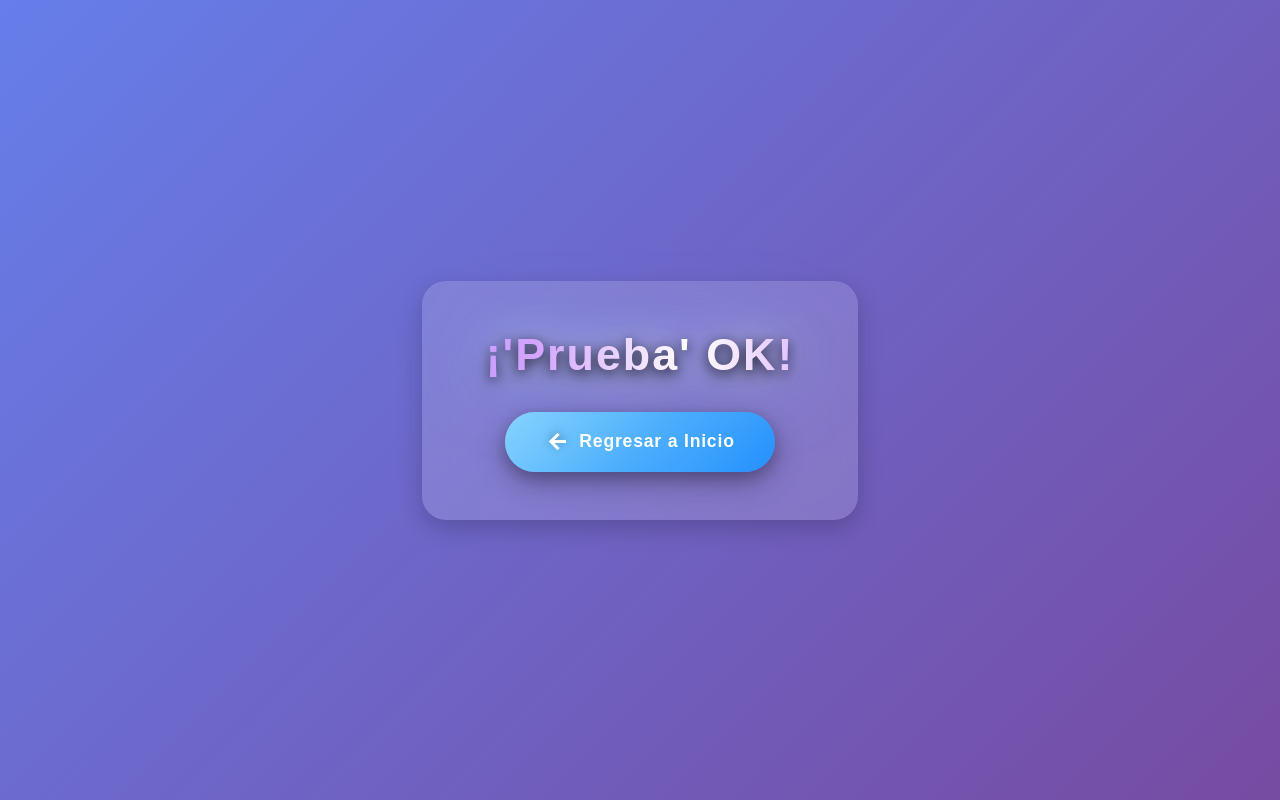
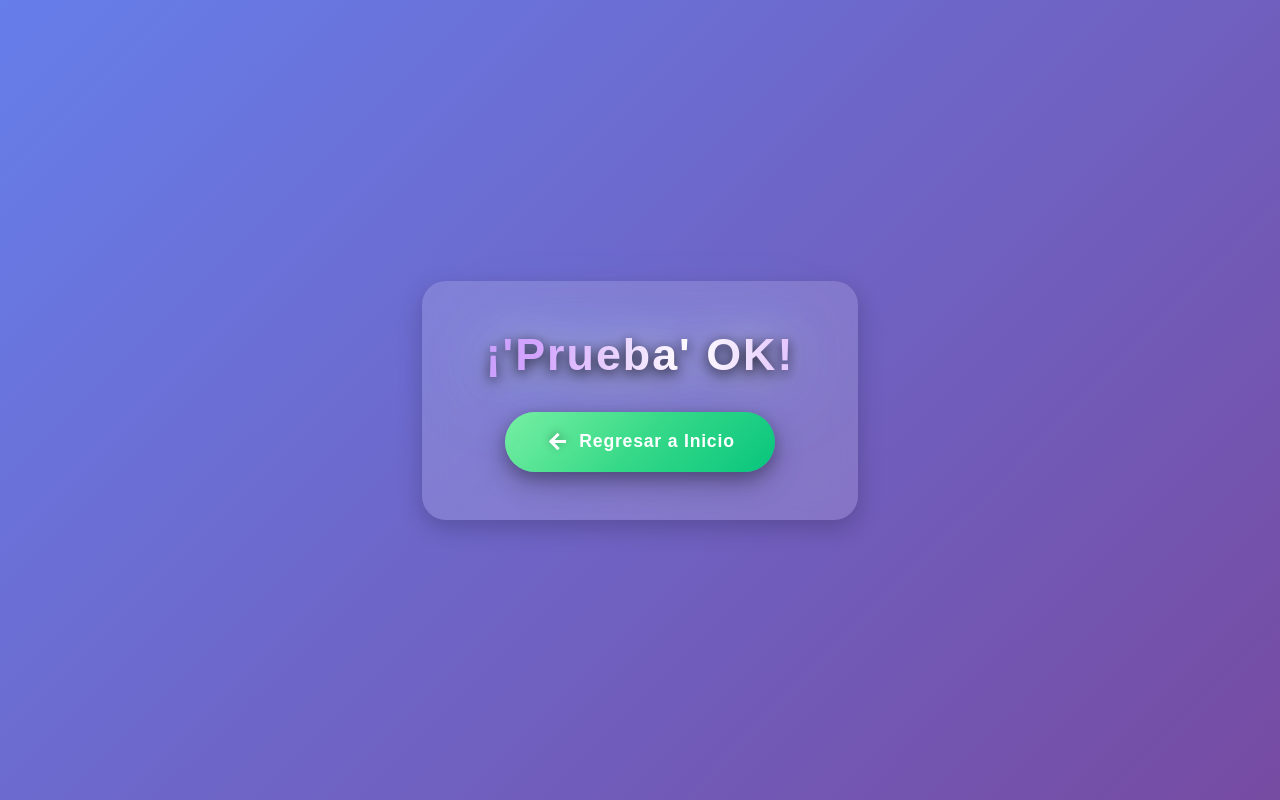
Before and after one commit to MauHerCab10/CompleteAuthenticationAPI_Frontend, an Angular app: page /prueba in a window 1280 px wide. Built offline with nearby package versions, Linux system fonts and the light colour scheme; sample sign-in values are in the browser's storage.

Commit message:
cambio de color en el boton de Prueba

```diff
--- a/src/app/components/prueba/prueba.css
+++ b/src/app/components/prueba/prueba.css
@@ -24,8 +24,13 @@ div {
 }
 
 @keyframes fadeIn {
+  from {
+    opacity: 0;
+    transform: translateY(10px);
+  }
   to {
     opacity: 1;
+    transform: translateY(0px);
   }
 }
 
@@ -89,8 +94,8 @@ button[mat-raised-button] {
   align-items: center !important;
   justify-content: center !important;
   background: linear-gradient(135deg,
-    rgba(94, 200, 255, 0.95) 0%,
-    rgba(30, 144, 255, 0.95) 100%) !important;
+    rgba(72, 239, 128, 0.95) 0%,
+    rgba(0, 200, 120, 0.95) 100%) !important;
   color: white !important;
 }
 
@@ -126,12 +131,12 @@ button[mat-raised-button]::after {
 
 button[mat-raised-button]:hover {
   box-shadow:
-    0 20px 50px rgba(30, 144, 255, 0.4),
-    0 10px 25px rgba(94, 200, 255, 0.3),
-    0 0 40px rgba(94, 200, 255, 0.3);
+    0 20px 50px rgba(0, 200, 120, 0.4),
+    0 10px 25px rgba(72, 239, 128, 0.3),
+    0 0 40px rgba(72, 239, 128, 0.3);
   background: linear-gradient(135deg,
-    rgba(94, 200, 255, 1) 0%,
-    rgba(30, 144, 255, 1) 100%) !important;
+    rgba(72, 239, 128, 1) 0%,
+    rgba(0, 200, 120, 1) 100%) !important;
 }
 
 button[mat-raised-button]:hover::before {
--- a/src/app/components/welcome/welcome.css
+++ b/src/app/components/welcome/welcome.css
@@ -143,7 +143,7 @@
 @keyframes fadeInDown {
   from {
     opacity: 0;
-    transform: translateY(-30px);
+    transform: translateY(-20px);
   }
   to {
     opacity: 1;
@@ -334,7 +334,7 @@
 @keyframes fadeInUp {
   from {
     opacity: 0;
-    transform: translateY(30px);
+    transform: translateY(20px);
   }
   to {
     opacity: 1;
```
